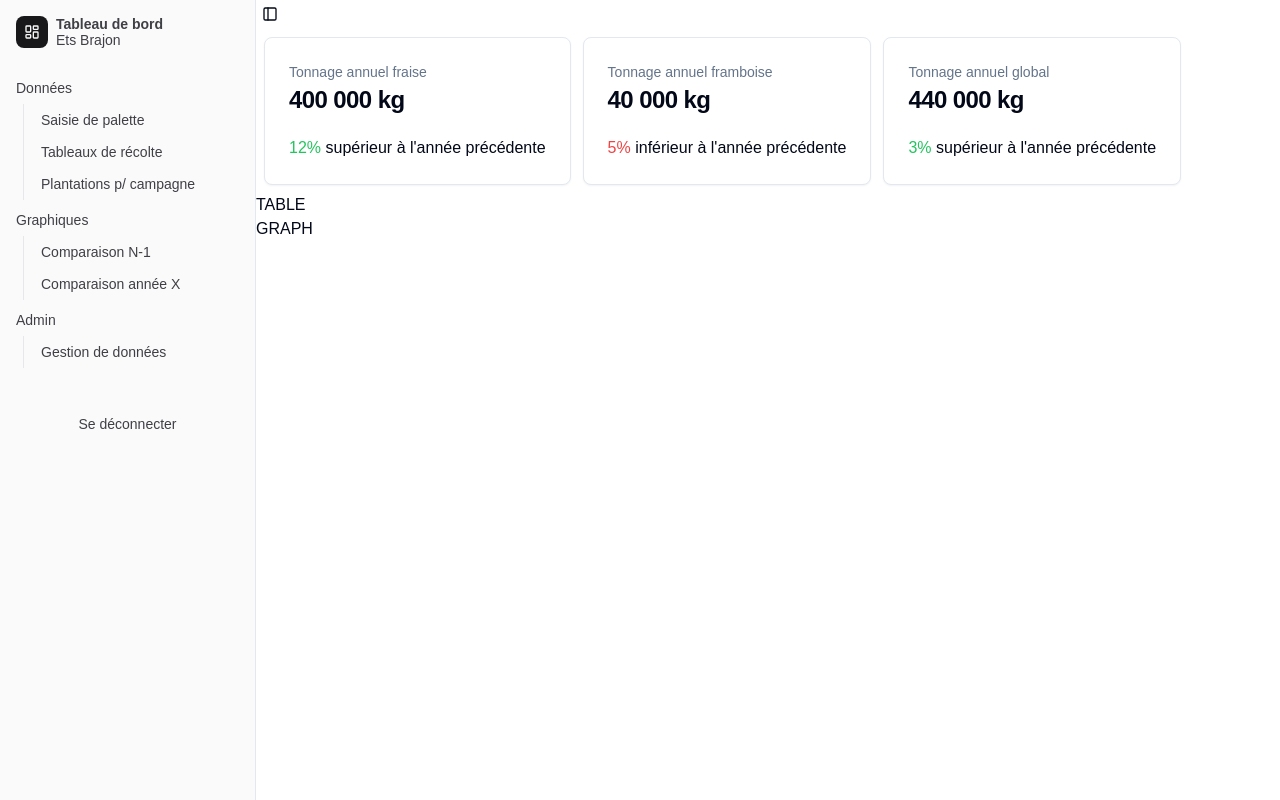
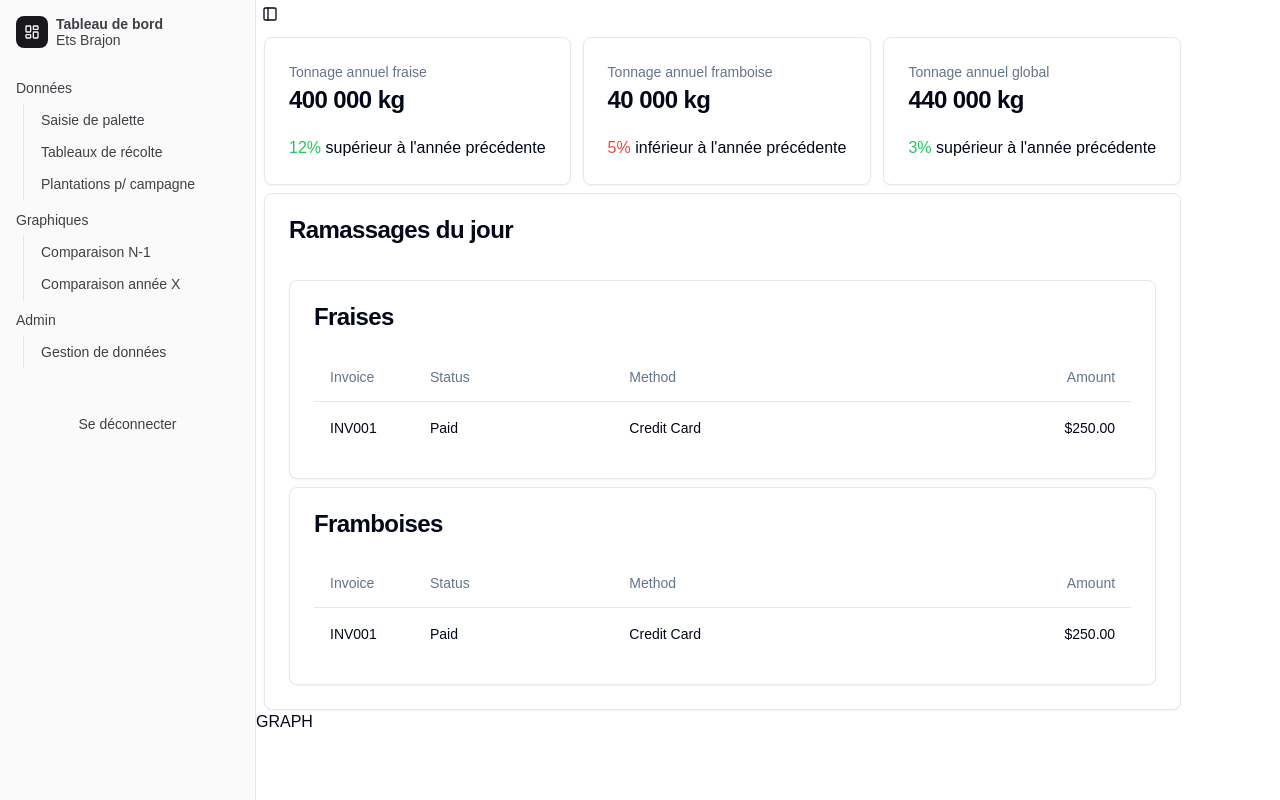
Before and after one commit to brajy01/App-ramassage, a Next.js app: page /dashboard in a window 1280 px wide. Built offline with nearby package versions, Linux system fonts and the light colour scheme.

Commit message:
dashboard page: daily table MVP

```diff
--- a/app/dashboard/page.jsx
+++ b/app/dashboard/page.jsx
@@ -1,3 +1,4 @@
+import DailyTable from "@/components/dashboard/dailyTable";
 import StatCard from "@/components/dashboard/statCard";
 import {
   Card,
@@ -38,8 +39,7 @@ export default function Page() {
         </div>
 
         {/* Table*/}
-        <div>TABLE</div>
-
+        <DailyTable />
         {/* Graph*/}
         <div>GRAPH</div>
       </div>
--- /dev/null
+++ b/components/dashboard/dailyTable.jsx
@@ -0,0 +1,83 @@
+import {
+  Card,
+  CardContent,
+  CardDescription,
+  CardFooter,
+  CardHeader,
+  CardTitle,
+} from "@/components/ui/card";
+
+import {
+  Table,
+  TableBody,
+  TableCaption,
+  TableCell,
+  TableHead,
+  TableHeader,
+  TableRow,
+} from "@/components/ui/table";
+
+export default function DailyTable({ date }) {
+  return (
+    <>
+      <Card className="mx-2">
+        <CardHeader>
+          <CardTitle>Ramassages du jour</CardTitle>
+          <CardDescription>{date}</CardDescription>
+        </CardHeader>
+        <CardContent>
+          <Card className="my-2">
+            <CardHeader>
+              <CardTitle>Fraises</CardTitle>
+            </CardHeader>
+            <CardContent>
+              <Table>
+                <TableHeader>
+                  <TableRow>
+                    <TableHead className="w-[100px]">Invoice</TableHead>
+                    <TableHead>Status</TableHead>
+                    <TableHead>Method</TableHead>
+                    <TableHead className="text-right">Amount</TableHead>
+                  </TableRow>
+                </TableHeader>
+                <TableBody>
+                  <TableRow>
+                    <TableCell className="font-medium">INV001</TableCell>
+                    <TableCell>Paid</TableCell>
+                    <TableCell>Credit Card</TableCell>
+                    <TableCell className="text-right">$250.00</TableCell>
+                  </TableRow>
+                </TableBody>
+              </Table>
+            </CardContent>
+          </Card>
+          <Card>
+            <CardHeader>
+              <CardTitle>Framboises</CardTitle>
+            </CardHeader>
+            <CardContent>
+              <Table>
+                <TableHeader>
+                  <TableRow>
+                    <TableHead className="w-[100px]">Invoice</TableHead>
+                    <TableHead>Status</TableHead>
+                    <TableHead>Method</TableHead>
+                    <TableHead className="text-right">Amount</TableHead>
+                  </TableRow>
+                </TableHeader>
+                <TableBody>
+                  <TableRow>
+                    <TableCell className="font-medium">INV001</TableCell>
+                    <TableCell>Paid</TableCell>
+                    <TableCell>Credit Card</TableCell>
+                    <TableCell className="text-right">$250.00</TableCell>
+                  </TableRow>
+                </TableBody>
+              </Table>
+            </CardContent>
+          </Card>
+        </CardContent>
+      </Card>
+    </>
+  );
+}
--- /dev/null
+++ b/components/ui/table.jsx
@@ -0,0 +1,83 @@
+import * as React from "react"
+
+import { cn } from "@/lib/utils"
+
+const Table = React.forwardRef(({ className, ...props }, ref) => (
+  <div className="relative w-full overflow-auto">
+    <table
+      ref={ref}
+      className={cn("w-full caption-bottom text-sm", className)}
+      {...props} />
+  </div>
+))
+Table.displayName = "Table"
+
+const TableHeader = React.forwardRef(({ className, ...props }, ref) => (
+  <thead ref={ref} className={cn("[&_tr]:border-b", className)} {...props} />
+))
+TableHeader.displayName = "TableHeader"
+
+const TableBody = React.forwardRef(({ className, ...props }, ref) => (
+  <tbody
+    ref={ref}
+    className={cn("[&_tr:last-child]:border-0", className)}
+    {...props} />
+))
+TableBody.displayName = "TableBody"
+
+const TableFooter = React.forwardRef(({ className, ...props }, ref) => (
+  <tfoot
+    ref={ref}
+    className={cn("border-t bg-muted/50 font-medium [&>tr]:last:border-b-0", className)}
+    {...props} />
+))
+TableFooter.displayName = "TableFooter"
+
+const TableRow = React.forwardRef(({ className, ...props }, ref) => (
+  <tr
+    ref={ref}
+    className={cn(
+      "border-b transition-colors hover:bg-muted/50 data-[state=selected]:bg-muted",
+      className
+    )}
+    {...props} />
+))
+TableRow.displayName = "TableRow"
+
+const TableHead = React.forwardRef(({ className, ...props }, ref) => (
+  <th
+    ref={ref}
+    className={cn(
+      "h-12 px-4 text-left align-middle font-medium text-muted-foreground [&:has([role=checkbox])]:pr-0",
+      className
+    )}
+    {...props} />
+))
+TableHead.displayName = "TableHead"
+
+const TableCell = React.forwardRef(({ className, ...props }, ref) => (
+  <td
+    ref={ref}
+    className={cn("p-4 align-middle [&:has([role=checkbox])]:pr-0", className)}
+    {...props} />
+))
+TableCell.displayName = "TableCell"
+
+const TableCaption = React.forwardRef(({ className, ...props }, ref) => (
+  <caption
+    ref={ref}
+    className={cn("mt-4 text-sm text-muted-foreground", className)}
+    {...props} />
+))
+TableCaption.displayName = "TableCaption"
+
+export {
+  Table,
+  TableHeader,
+  TableBody,
+  TableFooter,
+  TableHead,
+  TableRow,
+  TableCell,
+  TableCaption,
+}
```
